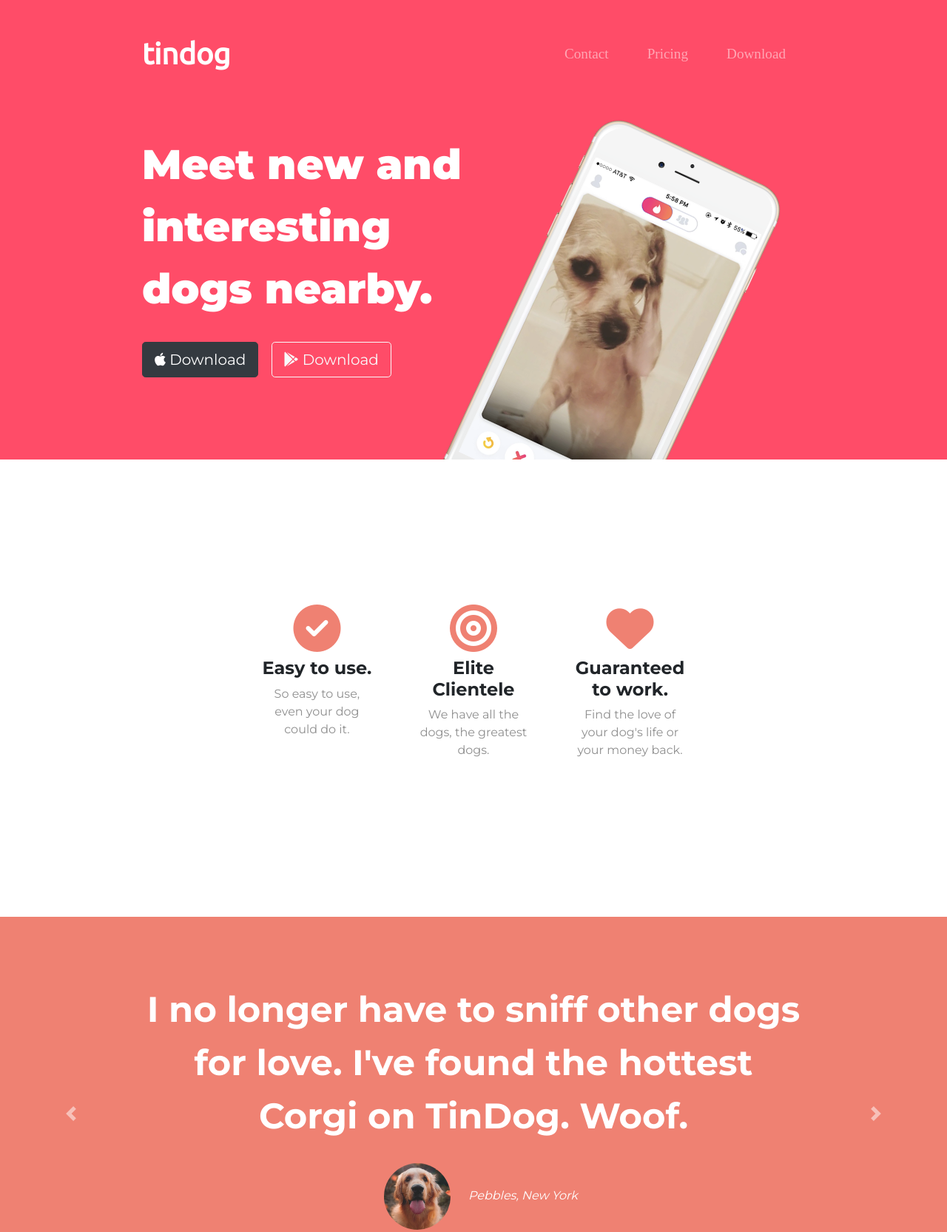
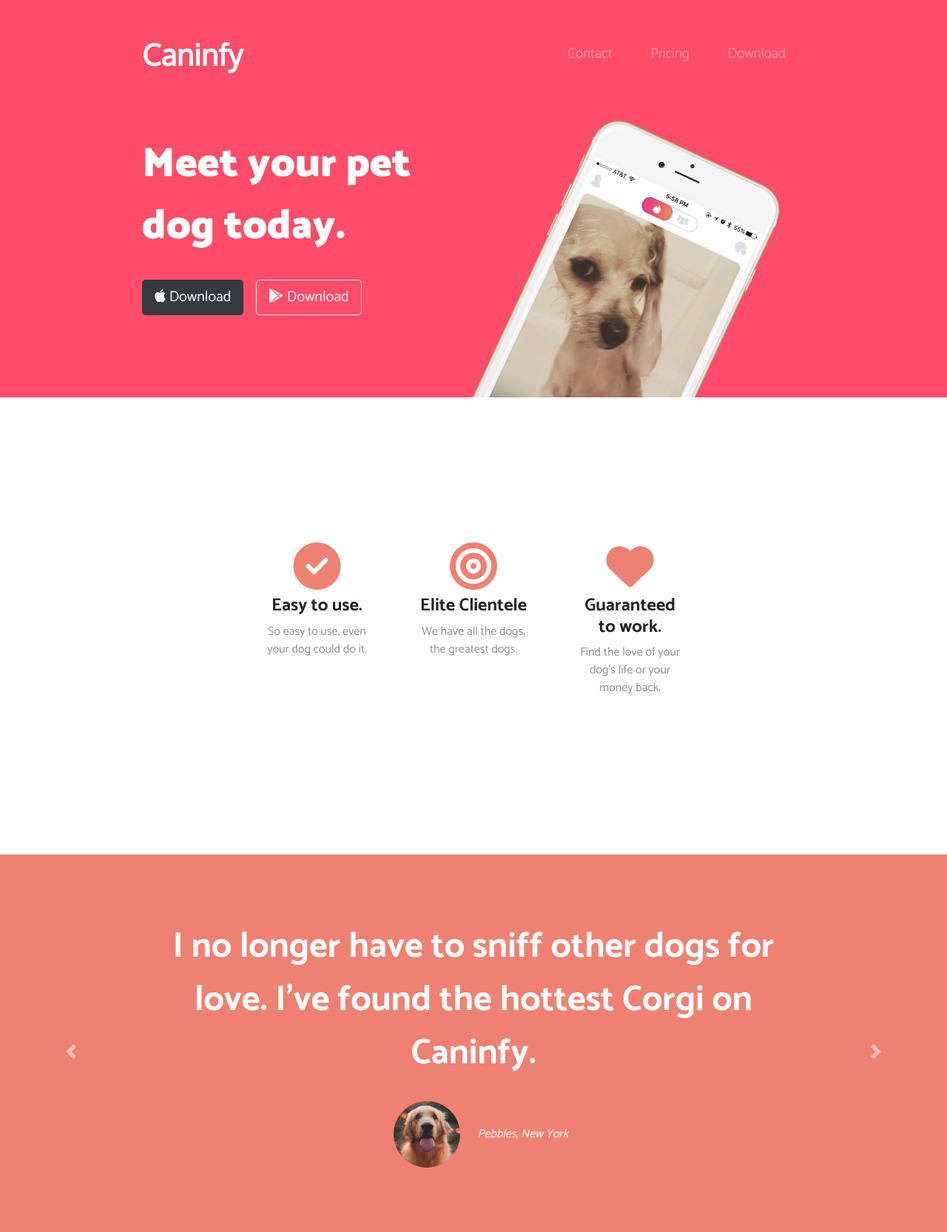
Before and after one commit to oluwaseun-edward/Caninfy, a plain HTML site: page index.html in a window 1280 px wide. Shown: the top 1665 px of the page at 74% size. Drawn offline with nearby package versions, Linux system fonts and the light colour scheme.

Commit message:
refactored code to create a single change point for color and font-family

```diff
--- a/css/styles.css
+++ b/css/styles.css
@@ -1,10 +1,17 @@
+:root {
+  --main-font: "Catamaran";
+  --second-font: "Oxygen";
+  --main-back-color: #ff4c68;
+  --second-back-color: #ef8172;
+}
+
 body {
-  font-family: "Montserrat";
+  font-family: var(--main-font);
   text-align: center;
 }
 
 h1, h2,h3,h4,h5,h6 {
-  font-family: "Montserrat";
+  font-family: var(--main-font);
   font-weight: bold;
 }
 
@@ -13,7 +20,7 @@ p {
 }
 
 .big-heading{
-  font-family: "Montserrat";
+  font-family: var(--main-font));
   font-weight: 900;
   font-size: 3.5rem;
   line-height: 1.5;
@@ -27,7 +34,7 @@ p {
 
 /* Sections */
 .colored-section{
-  background-color: #ff4c68;
+  background-color: var(--main-back-color);
   color: white;
 }
 
@@ -42,7 +49,7 @@ p {
 }
 
 .navbar-brand {
-  font-family: "Ubuntu";
+  font-family: var(--second-font);
   font-weight: bold;
   font-size: 2.5rem;
 }
@@ -55,7 +62,8 @@ p {
 
 .nav-link {
   font-size: 1.2rem;
-  font-family: "Montserrat Light";
+  font-family: var(--main-font);
+  font-weight: 300;
 }
 
 /* Download buttons */
@@ -91,13 +99,13 @@ p {
   font-size:1.5rem;
 }
 .icon {
-  color: #ef8172;
+  color: var(--second-back-color);
   margin-bottom: 5%;
 }
 
 /* create hover on the icon */
 .icon:hover {
-  color: #ff4c68;
+  color: var(--main-back-color);
 }
 
 .feature-box {
@@ -107,7 +115,7 @@ p {
 
 /* Testimonials section */
 #testimonials {
-  background-color: #ef8172;
+  background-color: var(--second-back-color);
 }
 
 .testimonial-text{
@@ -122,7 +130,7 @@ p {
 }
 
 #press {
-  background-color: #ef8172;
+  background-color: var(--second-back-color);
   padding-bottom: 3%;
 }
 
--- a/index.html
+++ b/index.html
@@ -3,18 +3,26 @@
 
 <head>
   <meta charset="utf-8">
-  <title>TinDog</title>
+  <title>Caninfy</title>
   <!-- <link rel="icon" href="dog-solid.svg"> -->
   <!-- Then we install the bootstrap framework... -->
-  <link rel="stylesheet" href="https://cdn.jsdelivr.net/npm/bootstrap@4.5.3/dist/css/bootstrap.min.css" integrity="sha384-TX8t27EcRE3e/ihU7zmQxVncDAy5uIKz4rEkgIXeMed4M0jlfIDPvg6uqKI2xXr2" crossorigin="anonymous">
+  <link rel="stylesheet" href="https://cdn.jsdelivr.net/npm/bootstrap@4.5.3/dist/css/bootstrap.min.css"
+    integrity="sha384-TX8t27EcRE3e/ihU7zmQxVncDAy5uIKz4rEkgIXeMed4M0jlfIDPvg6uqKI2xXr2" crossorigin="anonymous">
   <link rel="stylesheet" href="css/styles.css">
   <!-- Bootstrap scripts -->
-  <script src="https://code.jquery.com/jquery-3.5.1.slim.min.js" integrity="sha384-DfXdz2htPH0lsSSs5nCTpuj/zy4C+OGpamoFVy38MVBnE+IbbVYUew+OrCXaRkfj" crossorigin="anonymous"></script>
-  <script src="https://cdn.jsdelivr.net/npm/bootstrap@4.5.3/dist/js/bootstrap.bundle.min.js" integrity="sha384-ho+j7jyWK8fNQe+A12Hb8AhRq26LrZ/JpcUGGOn+Y7RsweNrtN/tE3MoK7ZeZDyx" crossorigin="anonymous"></script>
+  <script src="https://code.jquery.com/jquery-3.5.1.slim.min.js"
+    integrity="sha384-DfXdz2htPH0lsSSs5nCTpuj/zy4C+OGpamoFVy38MVBnE+IbbVYUew+OrCXaRkfj"
+    crossorigin="anonymous"></script>
+  <script src="https://cdn.jsdelivr.net/npm/bootstrap@4.5.3/dist/js/bootstrap.bundle.min.js"
+    integrity="sha384-ho+j7jyWK8fNQe+A12Hb8AhRq26LrZ/JpcUGGOn+Y7RsweNrtN/tE3MoK7ZeZDyx"
+    crossorigin="anonymous"></script>
   <!--Fontawesome -->
   <script src="https://kit.fontawesome.com/0a0da924ae.js" crossorigin="anonymous"></script>
   <!--Google Fonts-->
-  <link href="https://fonts.googleapis.com/css2?family=Montserrat:wght@300;400;700;900&family=Ubuntu&display=swap" rel="stylesheet">
+  <link rel="preconnect" href="https://fonts.gstatic.com">
+  <link
+    href="https://fonts.googleapis.com/css2?family=Catamaran:wght@100;300;400;700;900&family=Oxygen:wght@300;400&display=swap"
+    rel="stylesheet">
 
 </head>
 
@@ -26,8 +34,9 @@
 
       <!-- Nav Bar -->
       <nav class="navbar navbar-expand-lg navbar-dark">
-        <a class="navbar-brand" href="">tindog</a>
-        <button class="navbar-toggler" type="button" data-toggle="collapse" data-target="#navbarSupportedContent" aria-controls="navbarSupportedContent" aria-expanded="false" aria-label="Toggle navigation">
+        <a class="navbar-brand" href="">Caninfy</a>
+        <button class="navbar-toggler" type="button" data-toggle="collapse" data-target="#navbarSupportedContent"
+          aria-controls="navbarSupportedContent" aria-expanded="false" aria-label="Toggle navigation">
           <span class="navbar-toggler-icon"></span>
         </button>
         <div class="collapse navbar-collapse" id="navbarSupportedContent">
@@ -50,9 +59,11 @@
       <div class="row">
 
         <div class="col-lg-6">
-          <h1 class="big-heading">Meet new and interesting dogs nearby.</h1>
-          <button type="button" class="btn btn-dark btn-lg download-button"> <i class="fab fa-apple"></i> Download</button>
-          <button type="button" class="btn btn-outline-light btn-lg download-button"> <i class="fab fa-google-play"></i> Download</button>
+          <h1 class="big-heading">Meet your pet dog today.</h1>
+          <button type="button" class="btn btn-dark btn-lg download-button"> <i class="fab fa-apple"></i>
+            Download</button>
+          <button type="button" class="btn btn-outline-light btn-lg download-button"> <i class="fab fa-google-play"></i>
+            Download</button>
         </div>
 
         <div class="col-lg-6">
@@ -103,12 +114,14 @@
     <div id="testimonial-carousel" class="carousel slide" data-ride="false">
       <div class="carousel-inner">
         <div class="carousel-item active container-fluid">
-          <h2 class="testimonial-text">I no longer have to sniff other dogs for love. I've found the hottest Corgi on TinDog. Woof.</h2>
+          <h2 class="testimonial-text">I no longer have to sniff other dogs for love. I've found the hottest Corgi on
+            Caninfy.</h2>
           <img class="test-image" src="images/dog-img.jpg" alt="dog-profile">
           <em>Pebbles, New York</em>
         </div>
         <div class="carousel-item container-fluid">
-          <h2 class="testimonial-text">My dog used to be so lonely, but with TinDog's help, they've found the love of their life. I think.</h2>
+          <h2 class="testimonial-text">My dog used to be so lonely, but with Caninfy's help, they've found the love of
+            their life. I think.</h2>
           <img class="test-image" src="images/lady-img.jpg" alt="lady-profile">
           <em>Beverly, Illinois</em>
         </div>
@@ -142,8 +155,8 @@
 
   <section class="white-section" id="pricing">
 
-    <h2 class="section-heading">A Plan for Every Dog's Needs</h2>
-    <p>Simple and affordable price plans for your and your dog.</p>
+    <h2 class="section-heading">A Plan for Your Pet Needs</h2>
+    <p>Simple and affordable price plans for you and your family.</p>
 
     <div class="row">
       <div class=" pricing-column col-lg-4 col-md-6">
@@ -168,7 +181,7 @@
             <h3>Labrador</h3>
           </div>
           <div class="card-body">
-            <h2 class="price-text">$49 / mo</h2>
+            <h2 class="price-text">CHF 29 / mo</h2>
             <p>Unlimited Matches</p>
             <p>Unlimited Messages</p>
             <p>Unlimited App Usage</p>
@@ -183,7 +196,7 @@
             <h3>Mastiff</h3>
           </div>
           <div class="card-body">
-            <h2 class="price-text">$99 / mo</h2>
+            <h2 class="price-text">CHF 49 / mo</h2>
             <p>Pirority Listing</p>
             <p>Unlimited Matches</p>
             <p>Unlimited Messages</p>
@@ -204,7 +217,8 @@
     <div class="container-fluid">
       <h3 class="big-heading">Find the True Love of Your Dog's Life Today.</h3>
       <button type="button" class="download-button btn btn-dark btn-lg"> <i class="fab fa-apple"></i> Download</button>
-      <button type="button" class="download-button btn btn-lg btn-light"><i class="fab fa-google-play"></i> Download</button>
+      <button type="button" class="download-button btn btn-lg btn-light"><i class="fab fa-google-play"></i>
+        Download</button>
     </div>
 
   </section>
@@ -218,7 +232,7 @@
       <i class="ft-icon fab fa-facebook"></i>
       <i class="ft-icon fab fa-instagram"></i>
       <i class="ft-icon fas fa-envelope"></i>
-      <p>© Copyright 2018 TinDog</p>
+      <p>© Copyright 2020 - 2021 Caninfy</p>
     </div>
   </footer>
 
```
